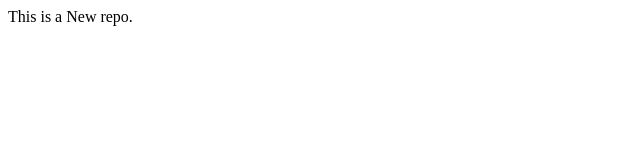
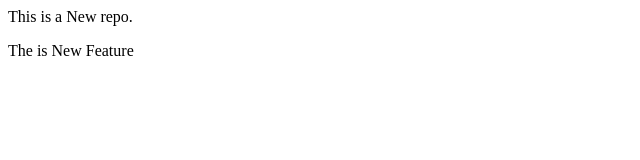
Before and after one commit to rahulraj-dotcom/LocalRepo, a plain HTML site: page index.html in a window 1280 px wide. Shown: the whole page, without its empty margins (0-640 px from the left). Drawn offline with Linux system fonts and the light colour scheme.

Commit message:
Add new feature

```diff
--- a/index.html
+++ b/index.html
@@ -1 +1,2 @@
 <p>This is a New repo.</p>
+<p>The is New Feature</p>
```
